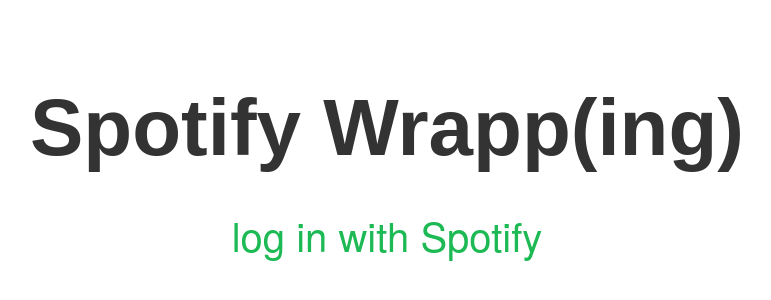
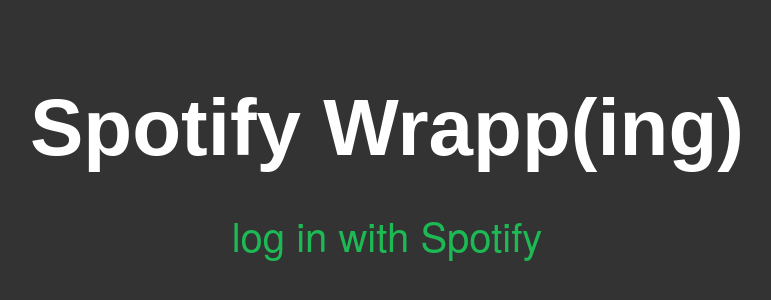
Before and after one commit to scandukuri/Spotify-Wrapp-ing-, a website: page index.html in a window 1280 px wide. Shown: the part 246-546 px from the top of the page, without its empty margins (253-1024 px from the left). Drawn offline with Linux system fonts and the light colour scheme.

Commit message:
Adjusted colors.

```diff
--- a/index.html
+++ b/index.html
@@ -5,7 +5,7 @@
     <title>Spotify Wrapp(ing)</title>
     <style>
       body {
-        background-color: #FFFFFF;
+        background-color: #333333;
         margin: 0;
         padding: 0;
         height: 100vh;
@@ -18,7 +18,7 @@
       h1 {
         font-size: 5rem;
         font-family: HelveticaNeue-Bold, sans-serif;
-        color: #333333;
+        color: #FFFFFF;
         margin-bottom: 2rem;
       }
 
```
Also changed, not shown: dashboard.html (+4 -4 lines).
